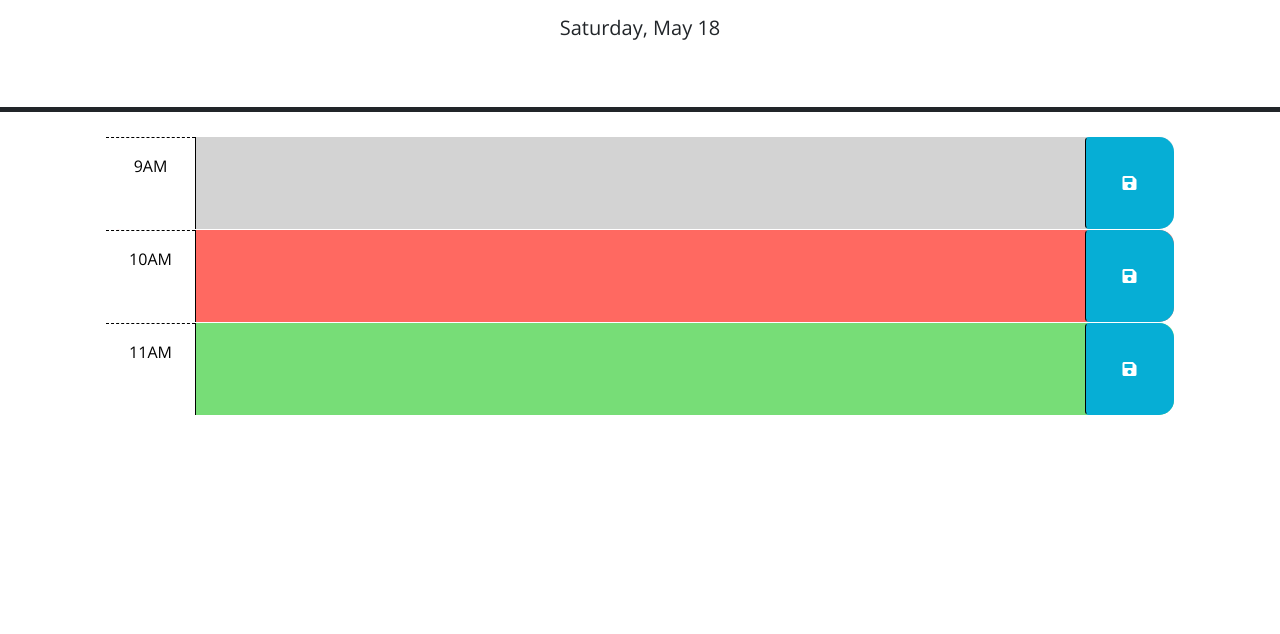
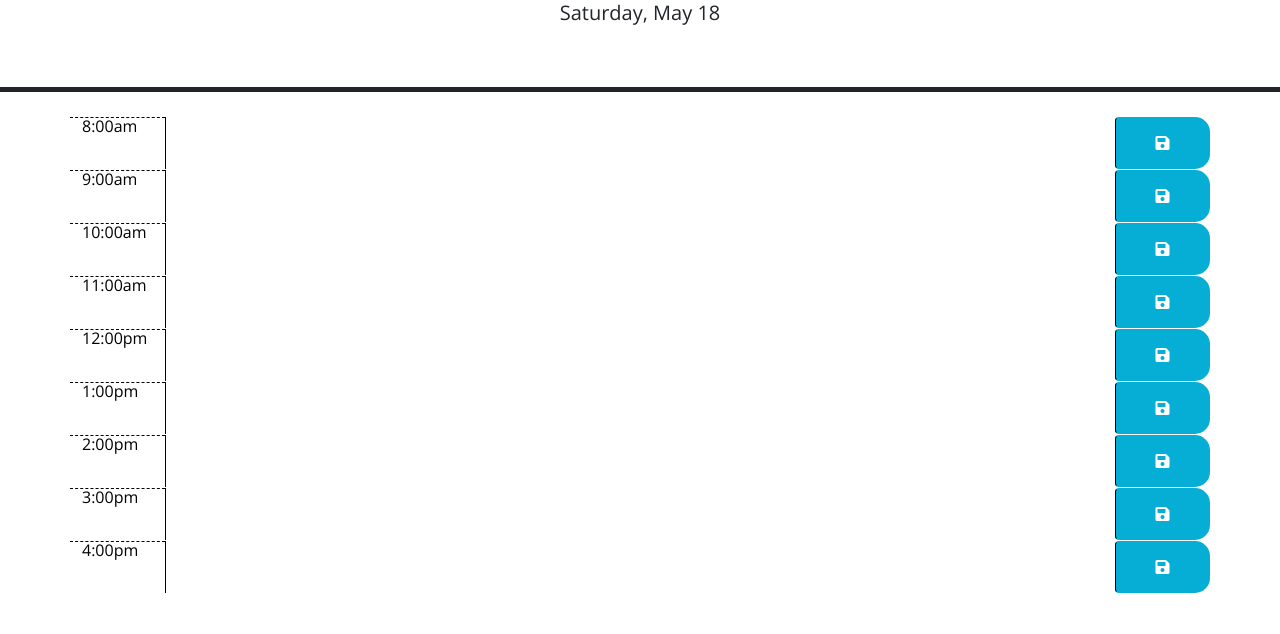
Before and after one commit to via-skillings/Work-Day-Scheduler, a plain HTML site: page index.html in a window 1280 px wide. Shown: the part 166-800 px from the top of the page. Drawn offline with nearby package versions, Linux system fonts and the light colour scheme.

Commit message:
added js code

```diff
--- a/index.html
+++ b/index.html
@@ -10,38 +10,88 @@
     <link rel="stylesheet" href="./style.css" />
     <title>Work Day Scheduler</title>
   </head>
+
   <body>
     <header class="p-5 mb-4 border-5 border-bottom border-dark text-center">
       <h1 class="display-3">Work Day Scheduler</h1>
       <p class="lead">A simple calendar app for scheduling your work day</p>
       <p id="currentDay" class="lead"></p>
     </header>
-    <div class="container-lg px-5">
-      <!-- Example of a past time block. The "past" class adds a gray background color. -->
-      <div id="hour-9" class="row time-block past">
-        <div class="col-2 col-md-1 hour text-center py-3">9AM</div>
-        <textarea class="col-8 col-md-10 description" rows="3"> </textarea>
-        <button class="btn saveBtn col-2 col-md-1" aria-label="save">
-          <i class="fas fa-save" aria-hidden="true"></i>
-        </button>
+    <div class="container">
+      <!-- Timeblockss go here -->
+      <div id="hour8" class="row time-block">
+        <div class="col-md-1 hour">
+          8:00am
+        </div>
+        <textarea class="col-md-10 description"></textarea>
+        <button class="btn saveBtn col-md-1"><i class="fas fa-save"></i></button>
       </div>
-      <!-- Example of a present time block. The "present" class adds a red background color. -->
-      <div id="hour-10" class="row time-block present">
-        <div class="col-2 col-md-1 hour text-center py-3">10AM</div>
-        <textarea class="col-8 col-md-10 description" rows="3"> </textarea>
-        <button class="btn saveBtn col-2 col-md-1" aria-label="save">
-          <i class="fas fa-save" aria-hidden="true"></i>
-        </button>
+
+      <div id="hour9" class="row time-block">
+        <div class="col-md-1 hour">
+          9:00am
+        </div>
+        <textarea class="col-md-10 description"></textarea>
+        <button class="btn saveBtn col-md-1"><i class="fas fa-save"></i></button>
       </div>
-      <!-- Example of a future time block. The "future" class adds a green background color. -->
-      <div id="hour-11" class="row time-block future">
-        <div class="col-2 col-md-1 hour text-center py-3">11AM</div>
-        <textarea class="col-8 col-md-10 description" rows="3"> </textarea>
-        <button class="btn saveBtn col-2 col-md-1" aria-label="save">
-          <i class="fas fa-save" aria-hidden="true"></i>
-        </button>
+
+      <div id="hour10" class="row time-block">
+        <div class="col-md-1 hour">
+          10:00am
+        </div>
+        <textarea class="col-md-10 description"></textarea>
+        <button class="btn saveBtn col-md-1"><i class="fas fa-save"></i></button>
+      </div>
+
+      <div id="hour11" class="row time-block">
+        <div class="col-md-1 hour">
+          11:00am
+        </div>
+        <textarea class="col-md-10 description"></textarea>
+        <button class="btn saveBtn col-md-1"><i class="fas fa-save"></i></button>
+      </div>
+
+      <div id="hour12" class="row time-block">
+        <div class="col-md-1 hour">
+          12:00pm
+        </div>
+        <textarea class="col-md-10 description"></textarea>
+        <button class="btn saveBtn col-md-1"><i class="fas fa-save"></i></button>
+      </div>
+
+      <div id="hour13" class="row time-block">
+        <div class="col-md-1 hour">
+          1:00pm
+        </div>
+        <textarea class="col-md-10 description"></textarea>
+        <button class="btn saveBtn col-md-1"><i class="fas fa-save"></i></button>
+      </div>
+
+      <div id="hour14" class="row time-block">
+        <div class="col-md-1 hour">
+          2:00pm
+        </div>
+        <textarea class="col-md-10 description"></textarea>
+        <button class="btn saveBtn col-md-1"><i class="fas fa-save"></i></button>
+      </div>
+
+      <div id="hour15" class="row time-block">
+        <div class="col-md-1 hour">
+          3:00pm
+        </div>
+        <textarea class="col-md-10 description"></textarea>
+        <button class="btn saveBtn col-md-1"><i class="fas fa-save"></i></button>
+      </div>
+
+      <div id="hour16" class="row time-block">
+        <div class="col-md-1 hour">
+          4:00pm
+        </div>
+        <textarea class="col-md-10 description"></textarea>
+        <button class="btn saveBtn col-md-1"><i class="fas fa-save"></i></button>
       </div>
     </div>
+
     <script src="https://code.jquery.com/jquery-3.4.1.min.js"></script>
     <script src="https://cdn.jsdelivr.net/npm/dayjs@1.11.3/dayjs.min.js" integrity="sha256-iu/zLUB+QgISXBLCW/mcDi/rnf4m4uEDO0wauy76x7U=" crossorigin="anonymous"></script>
     <script src="./script.js"></script>
--- a/script.js
+++ b/script.js
@@ -1,25 +1,55 @@
-$(document).ready(function() {
+$(document).ready(function() {//loads 1)html 2)css first.
+  //display current time & date.
   var currentDayElement = $('#currentDay');
   currentDayElement.text(dayjs().format('dddd, MMMM D'));
 });
 
-$(function () {
-    // TODO: Add a listener for click events on the save button. This code should
-    // use the id in the containing time-block as a key to save the user input in
-    // local storage. HINT: What does `this` reference in the click listener
-    // function? How can DOM traversal be used to get the "hour-x" id of the
-    // time-block containing the button that was clicked? How might the id be
-    // useful when saving the description in local storage?
-    //
-    // TODO: Add code to apply the past, present, or future class to each time
-    // block by comparing the id to the current hour. HINTS: How can the id
-    // attribute of each time-block be used to conditionally add or remove the
-    // past, present, and future classes? How can Day.js be used to get the
-    // current hour in 24-hour time?
-    //
-    // TODO: Add code to get any user input that was saved in localStorage and set
-    // the values of the corresponding textarea elements. HINT: How can the id
-    // attribute of each time-block be used to do this?
-    //
-    // TODO: Add code to display the current date in the header of the page.
-  });
+ //click listener from users input on time stamp.
+ $(".saveBtn").on("click", function () {
+  //get nearby values.
+  console.log(this);
+  var text = $(this).siblings(".description").val();
+  var time = $(this).parent().attr("id");
+
+  //loads local storage
+  localStorage.setItem(time, text);
+})
+
+$("#hour8 .description").val(localStorage.getItem("hour8"));
+$("#hour9 .description").val(localStorage.getItem("hour9"));
+$("#hour10 .description").val(localStorage.getItem("hour10"));
+$("#hour11 .description").val(localStorage.getItem("hour11"));
+$("#hour12 .description").val(localStorage.getItem("hour12"));
+$("#hour13 .description").val(localStorage.getItem("hour13"));
+$("#hour14 .description").val(localStorage.getItem("hour14"));
+$("#hour15 .description").val(localStorage.getItem("hour15"));
+$("#hour16 .description").val(localStorage.getItem("hour16"));
+
+function hourTracker() {
+  //get current number of hours.
+  var currentHour = moment().hour();
+
+  // loop over time blocks
+  $(".time-block").each(function () {
+      var blockHour = parseInt($(this).attr("id").split("hour")[1]);
+      console.log( blockHour, currentHour)
+
+      //check if time is past, present or future.
+      if (blockHour < currentHour) {
+          $(this).addClass("past");
+          $(this).removeClass("future");
+          $(this).removeClass("present");
+      }
+      else if (blockHour === currentHour) {
+          $(this).removeClass("past");
+          $(this).addClass("present");
+          $(this).removeClass("future");
+      }
+      else {
+          $(this).removeClass("present");
+          $(this).removeClass("past");
+          $(this).addClass("future");
+      }
+  })
+}
+hourTracker();
--- a/style.css
+++ b/style.css
@@ -1,6 +1,7 @@
 body {
     font-family: 'Open Sans', sans-serif;
     font-size: 16px;
+    line-height: 1;
   }
 
   textarea {
```
